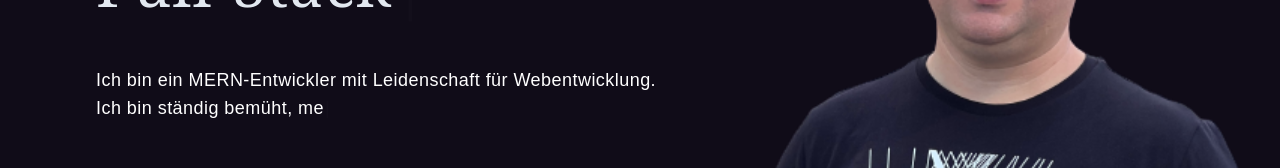
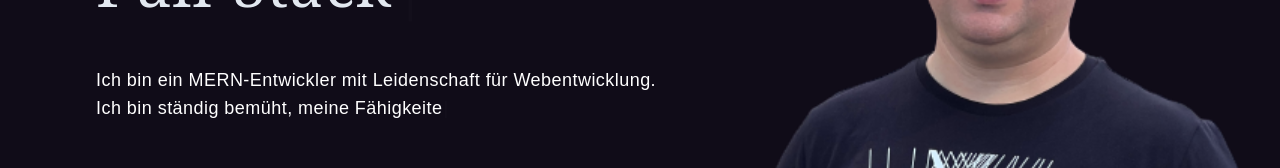
Before and after one commit to rizvan555/My_Portfolio, a React (Create React App) app: page / in a window 1280 px wide. Shown: the part 430-598 px from the top of the page. Built offline with nearby package versions, Linux system fonts and the light colour scheme; the HTML template or start-up script is replaced by a standard one.

Commit message:
added new styling to scrolling

```diff
--- a/src/components/Navbar.tsx
+++ b/src/components/Navbar.tsx
@@ -36,19 +36,19 @@ function Navbar({ language, hamburger, setHamburger }: NavbarProps) {
   };
   const handleScrollProjectsde = () => {
     window.scrollTo({
-      top: 4550,
+      top: 4300,
       behavior: "smooth",
     });
   };
   const handleScrollBlogEng = () => {
     window.scrollTo({
-      top: 3700,
+      top: 3650,
       behavior: "smooth",
     });
   };
   const handleScrollBlogDe = () => {
     window.scrollTo({
-      top: 3850,
+      top: 3600,
       behavior: "smooth",
     });
   };
--- a/src/components/TypeWrite.tsx
+++ b/src/components/TypeWrite.tsx
@@ -27,7 +27,7 @@ function TypeWrite({ language }: TypeWriteProps) {
               strings: [language ? eng.subtitle : de.subtitle],
               autoStart: true,
               loop: true,
-              delay: 20,
+              delay: 50,
               deleteSpeed: 2,
             }}
           />
```
